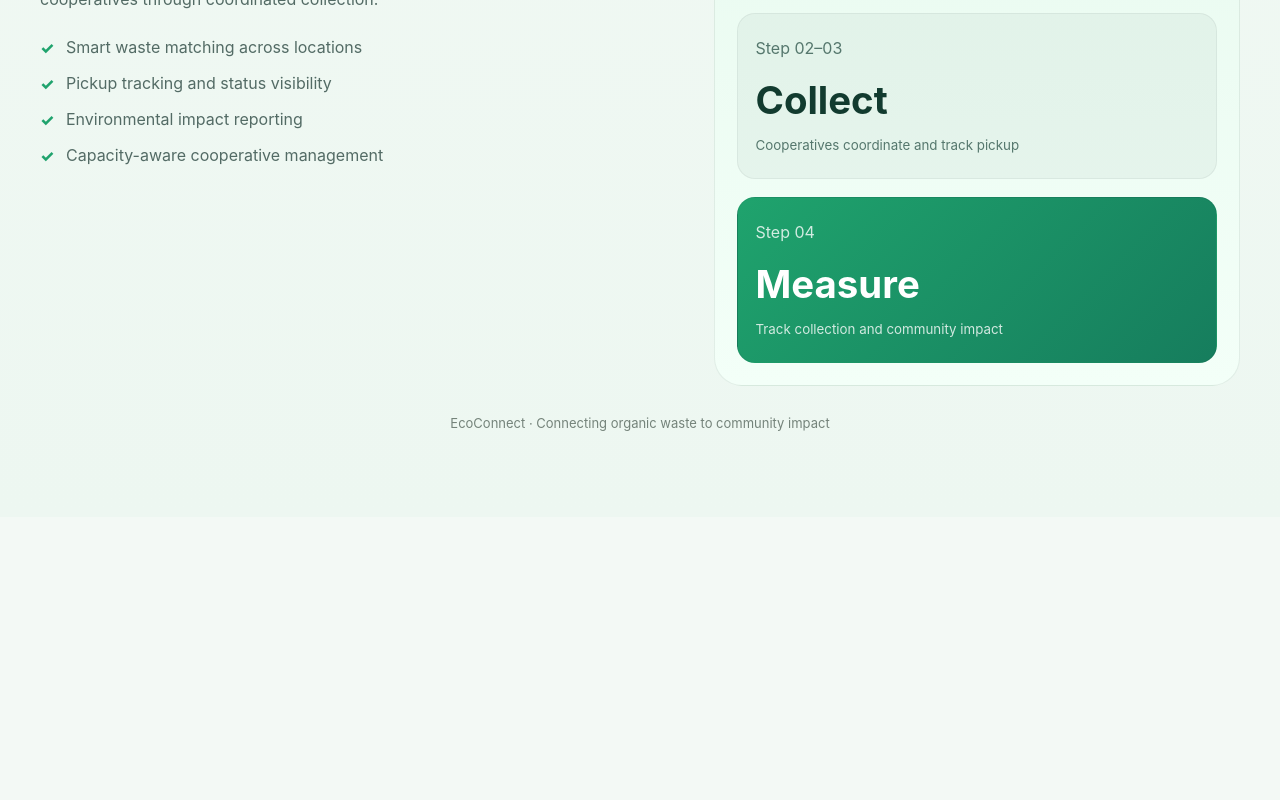
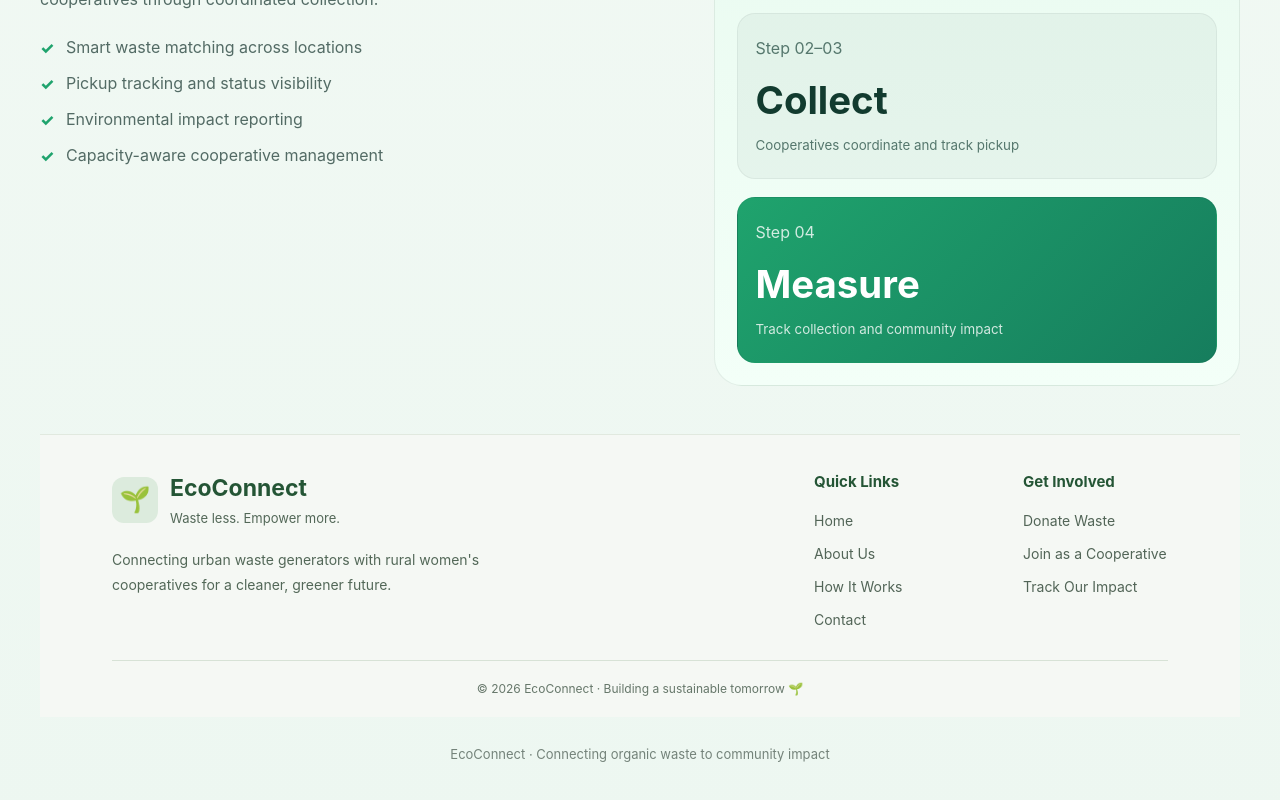
Before and after one commit to VaishnaviBhore2210/Eco-Connect, a React app in the folder frontend/: page / in a window 1280 px wide. Shown: the part 1940-2740 px from the top of the page. Before the commit the page ends 2457 px from the top, so only its background shows below. Built offline with nearby package versions, Linux system fonts and the light colour scheme; the HTML template or start-up script is replaced by a standard one.

Commit message:
Frontend :Add footer and Update App.jsx

```diff
--- a/frontend/src/App.jsx
+++ b/frontend/src/App.jsx
@@ -1,6 +1,7 @@
 import { useEffect, useState } from 'react'
 import RegisterPage from './RegisterPage.jsx'
 import './App.css'
+import Footer from './components/footer';
 
 const roleLabels = {
   URBAN_WASTE_GENERATOR: 'Urban Waste Generator',
@@ -14,10 +15,10 @@ const workflow = [
   { number: '04', title: 'Measure impact', text: 'Generators and administrators track collection progress and community impact.' },
 ]
 const initialMetrics = [
-  { value: '500+', label: 'households connected' },
-  { value: '36', label: 'cooperatives active' },
+  { value: '50', label: 'households connected' },
+  { value: '10', label: 'cooperatives active' },
   { value: '12T', label: 'organic waste diverted' },
-  { value: '92%', label: 'pickup success rate' },
+  { value: '96%', label: 'pickup success rate' },
 ]
 
 function HomePage({ onJoin, onListWaste }) {
@@ -35,6 +36,7 @@ function HomePage({ onJoin, onListWaste }) {
     <section className="role-section"><div className="section-heading"><p className="eyebrow">Built for the full ecosystem</p><h2>One platform, roles with a purpose.</h2></div><div className="role-grid"><article className="role-card"><div className="role-icon">🏙️</div><h3>Urban Waste Generator</h3><p>Create waste listings, follow pickup progress, and see your contribution to a circular economy.</p></article><article className="role-card"><div className="role-icon">🌾</div><h3>Cooperative Coordinator</h3><p>Review available listings, accept pickup requests, and update collection status.</p></article><article className="role-card"><div className="role-icon">🛠️</div><h3>Administrator</h3><p>Review platform activity and oversee waste listings and collection progress.</p></article></div></section>
     <section className="workflow-section"><div className="section-heading"><p className="eyebrow">How it works</p><h2>From waste listing to impact creation.</h2></div><div className="workflow-grid">{workflow.map((step) => <article className="workflow-card" key={step.number}><span className="step-number">{step.number}</span><h3>{step.title}</h3><p>{step.text}</p></article>)}</div></section>
     <section className="impact-section"><div className="impact-copy"><p className="eyebrow">Why EcoConnect matters</p><h2>Turning everyday organic waste into cleaner cities and stronger livelihoods.</h2><p>EcoConnect helps reduce landfill waste, improve local processing, and support cooperatives through coordinated collection.</p><ul className="feature-list"><li>Smart waste matching across locations</li><li>Pickup tracking and status visibility</li><li>Environmental impact reporting</li><li>Capacity-aware cooperative management</li></ul></div><div className="impact-panel"><div className="panel-box"><span>Step 01</span><strong>List</strong><small>Generators post available organic waste</small></div><div className="panel-box muted"><span>Step 02–03</span><strong>Collect</strong><small>Cooperatives coordinate and track pickup</small></div><div className="panel-box highlight"><span>Step 04</span><strong>Measure</strong><small>Track collection and community impact</small></div></div></section>
+      <Footer />
   </>
 }
 
--- /dev/null
+++ b/frontend/src/components/footer.css
@@ -0,0 +1,135 @@
+
+.eco-footer {
+  width: 100%;
+  margin-top: 48px;
+  padding: 36px 6% 0;
+  background: #f5f8f4;
+  color: #245535;
+  border-top: 1px solid #e1e9df;
+  box-sizing: border-box;
+}
+
+.footer-container {
+  max-width: 1200px;
+  margin: 0 auto;
+  display: flex;
+  justify-content: space-between;
+  gap: 48px;
+  padding-bottom: 30px;
+}
+
+.footer-brand {
+  flex: 1;
+  max-width: 430px;
+}
+
+.footer-logo {
+  display: flex;
+  align-items: center;
+  gap: 12px;
+}
+
+.footer-logo-icon {
+  width: 46px;
+  height: 46px;
+  display: flex;
+  align-items: center;
+  justify-content: center;
+  background: #dcebdd;
+  border-radius: 12px;
+  font-size: 25px;
+}
+
+.footer-logo h2 {
+  margin: 0;
+  font-size: 23px;
+  font-weight: 700;
+}
+
+.footer-logo p {
+  margin: 4px 0 0;
+  color: #536858;
+  font-size: 13px;
+}
+
+.footer-description {
+  max-width: 390px;
+  margin: 18px 0 0;
+  color: #536858;
+  font-size: 14px;
+  line-height: 1.8;
+}
+
+.footer-links {
+  display: flex;
+  gap: 64px;
+}
+
+.footer-column {
+  display: flex;
+  flex-direction: column;
+  gap: 12px;
+  min-width: 145px;
+}
+
+.footer-column h3 {
+  margin: 0 0 5px;
+  font-size: 15px;
+  color: #245535;
+}
+
+.footer-column a {
+  color: #526557;
+  font-size: 14px;
+  text-decoration: none;
+  transition: color 0.2s ease;
+}
+
+.footer-column a:hover {
+  color: #28643d;
+  text-decoration: underline;
+}
+
+.footer-bottom {
+  max-width: 1200px;
+  margin: 0 auto;
+  padding: 18px 0;
+  border-top: 1px solid #d7e2d6;
+  text-align: center;
+}
+
+.footer-bottom p {
+  margin: 0;
+  color: #66776a;
+  font-size: 12px;
+  line-height: 1.7;
+}
+
+@media (max-width: 768px) {
+  .eco-footer {
+    margin-top: 32px;
+    padding: 30px 6% 0;
+  }
+
+  .footer-container {
+    flex-direction: column;
+    gap: 30px;
+  }
+
+  .footer-links {
+    gap: 28px;
+    flex-wrap: wrap;
+  }
+
+  .footer-column {
+    flex: 1;
+    min-width: 130px;
+  }
+}
+
+@media (max-width: 380px) {
+  .footer-links {
+    flex-direction: column;
+    gap: 26px;
+  }
+}
--- /dev/null
+++ b/frontend/src/components/footer.jsx
@@ -0,0 +1,51 @@
+
+import './Footer.css';
+
+const Footer = () => {
+  return (
+    <footer className="eco-footer">
+      <div className="footer-container">
+        <div className="footer-brand">
+          <div className="footer-logo">
+            <span className="footer-logo-icon">🌱</span>
+            <div>
+              <h2>EcoConnect</h2>
+              <p>Waste less. Empower more.</p>
+            </div>
+          </div>
+
+          <p className="footer-description">
+            Connecting urban waste generators with rural women's
+            cooperatives for a cleaner, greener future.
+          </p>
+        </div>
+
+        <div className="footer-links">
+          <div className="footer-column">
+            <h3>Quick Links</h3>
+            <a href="/">Home</a>
+            <a href="/#about">About Us</a>
+            <a href="/#how-it-works">How It Works</a>
+            <a href="/#contact">Contact</a>
+          </div>
+
+          <div className="footer-column">
+            <h3>Get Involved</h3>
+            <a href="/login">Donate Waste</a>
+            <a href="/login">Join as a Cooperative</a>
+            <a href="/login">Track Our Impact</a>
+          </div>
+        </div>
+      </div>
+
+      <div className="footer-bottom">
+        <p>
+          © {new Date().getFullYear()} EcoConnect · Building a
+          sustainable tomorrow 🌱
+        </p>
+      </div>
+    </footer>
+  );
+};
+
+export default Footer;
```
